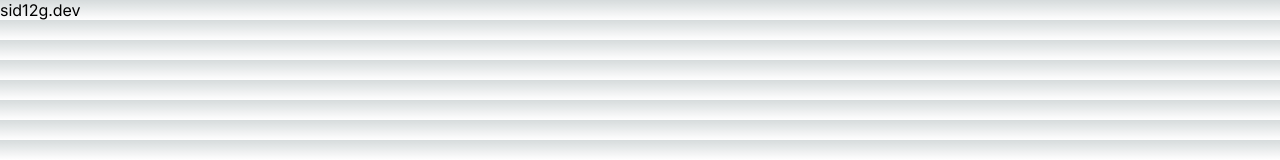
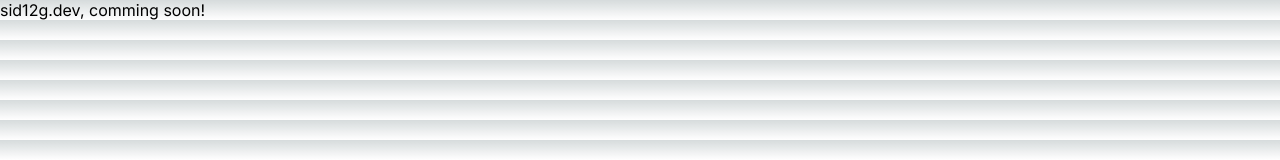
Before and after one commit to SID12g/sid12g.dev, a Next.js app: page / in a window 1280 px wide. Shown: the top 160 px of the page. Built offline with nearby package versions, Linux system fonts and the light colour scheme.

Commit message:
second commit

```diff
--- a/src/app/page.tsx
+++ b/src/app/page.tsx
@@ -3,6 +3,6 @@ import styles from './page.module.css'
 
 export default function Home() {
   return (
-    <div>sid12g.dev</div>
+    <div>sid12g.dev, comming soon!</div>
   )
 }
```
